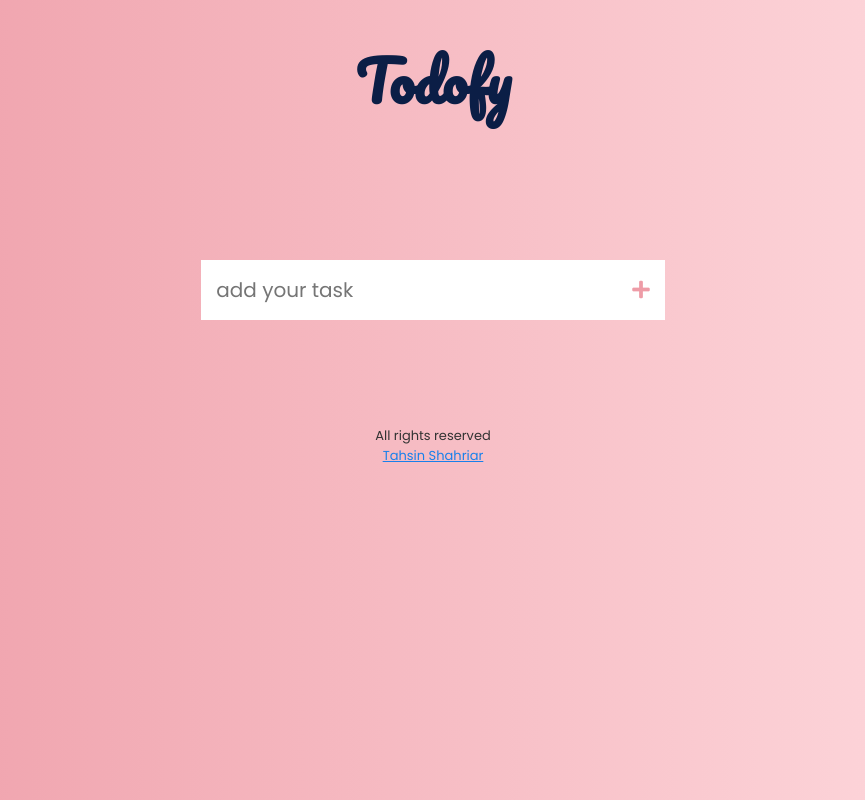
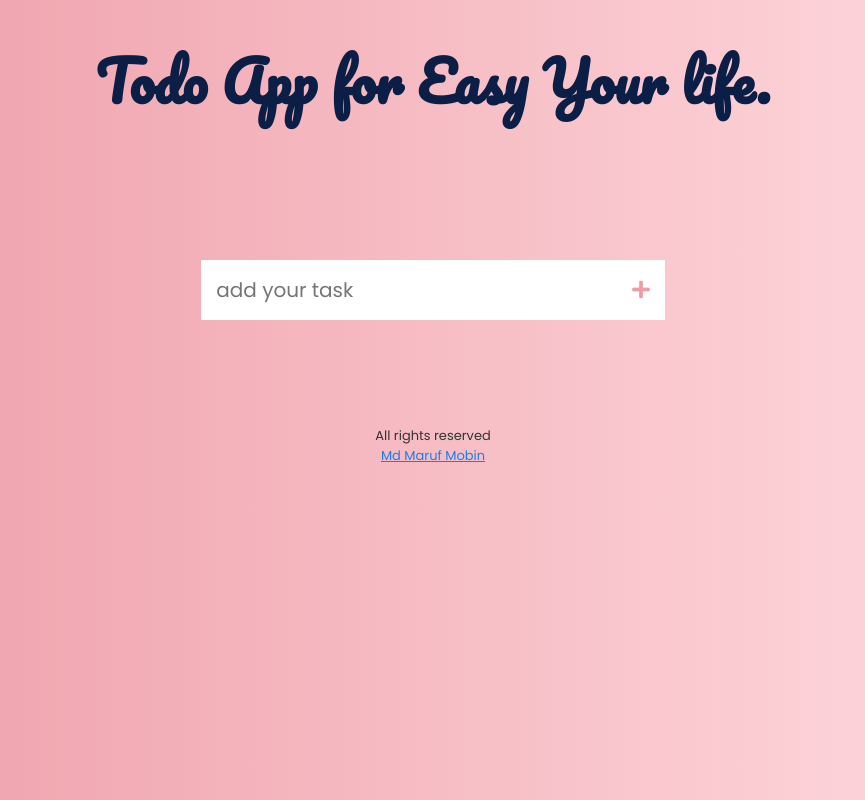
Before and after one commit to MarufMobin/todoApp, a plain HTML site: page index.html in a window 1280 px wide. Shown: the whole page, without its empty margins (207-1072 px from the left). Drawn offline with Linux system fonts and the light colour scheme.

Commit message:
final code push

```diff
--- a/index.html
+++ b/index.html
@@ -4,13 +4,13 @@
     <meta charset="UTF-8">
     <meta http-equiv="X-UA-Compatible" content="IE=edge">
     <meta name="viewport" content="width=device-width, initial-scale=1.0">
-    <title>Todofy | Todo Planner</title>
+    <title>TodoApp | Todo Planner</title>
     <link rel="stylesheet" href="https://cdnjs.cloudflare.com/ajax/libs/font-awesome/5.15.2/css/all.min.css"/>
     <link rel="stylesheet" href="css/style.css">
 </head>
 <body>
     <header>
-        <h1>Todofy</h1>
+        <h1>Todo App for Easy Your life.</h1>
     </header>
 
     <div class="todo-container">
@@ -32,7 +32,7 @@
         <input type="text" placeholder="add your task" class="todo-input">
         <button type="submit" class="todo-button"><i class="fas fa-plus"></i></button>
     </form>
-    <p class="bottom-text">All rights reserved <br> <a href="https://www.facebook.com/tahsin275/" target="_blank" class="underline">Tahsin Shahriar</a></p>
+    <p class="bottom-text">All rights reserved <br> <a href="https://github.com/MarufMobin" target="_blank" class="underline">Md Maruf Mobin</a></p>
 
 
     <script src="js/app.js"></script>
```
